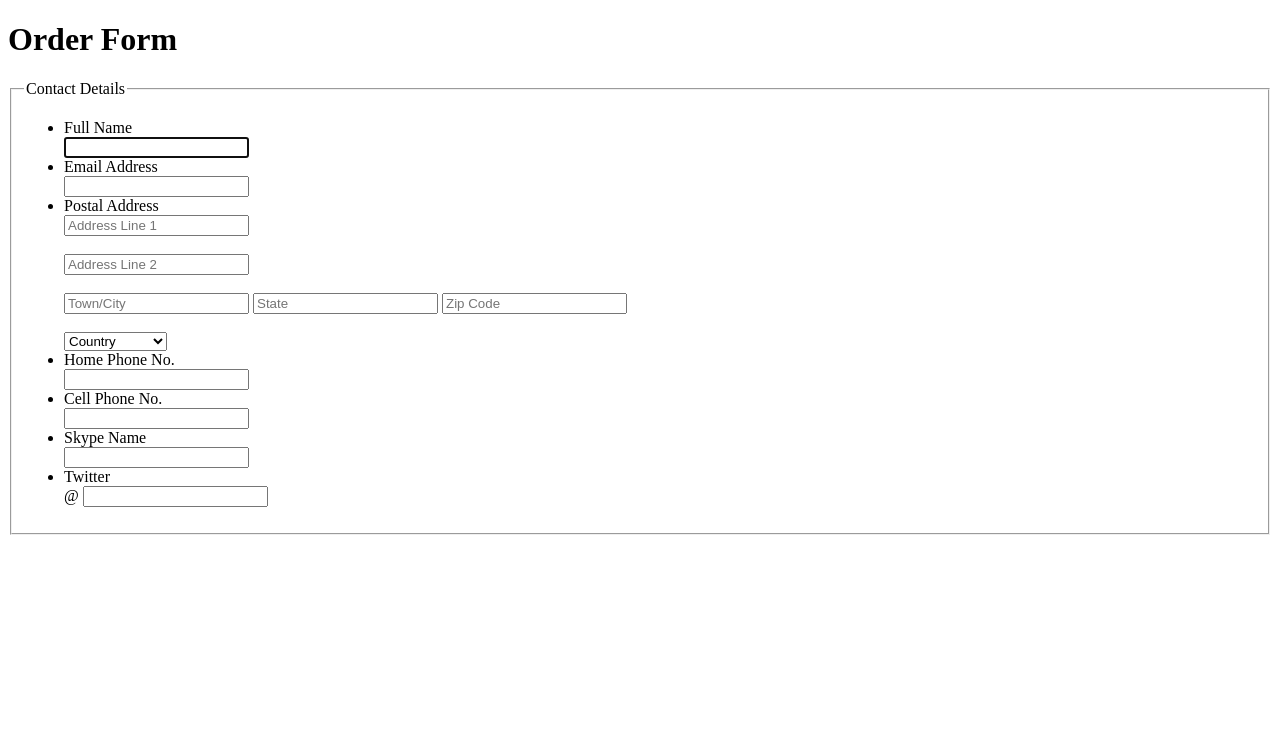
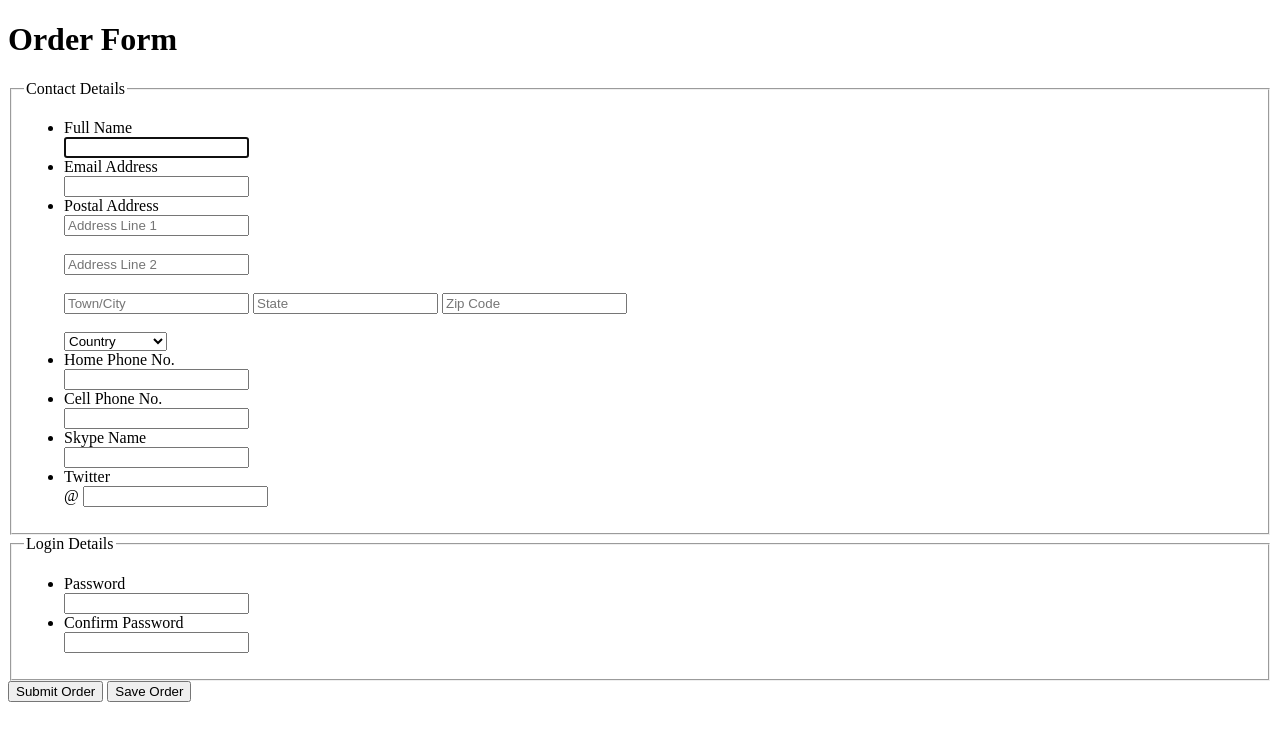
Before and after one commit to nie-xin/widgets, a website: page form/index.html in a window 1280 px wide. Drawn offline with Linux system fonts and the light colour scheme.

Commit message:
password section

```diff
--- a/form/index.html
+++ b/form/index.html
@@ -70,6 +70,29 @@
           </li>
         </ul>
       </fieldset>
+
+      <fieldset>
+        <legend>Login Details</legend>
+        <ul>
+          <li>
+            <label class="required">
+              <div>Password</div>
+              <input type="password" name="password" required>
+            </label>
+          </li>
+          <li>
+            <label class="required">
+              <div>Confirm Password</div>
+              <input type="password" name="confirm_password" required>
+            </label>
+          </li>
+        </ul>
+      </fieldset>
+
+      <div class="buttons">
+        <input type="submit" value="Submit Order">
+        <input type="submit" id="saveOrder" value="Save Order">
+      </div>
     </form>
   </body>
 </html>
```
